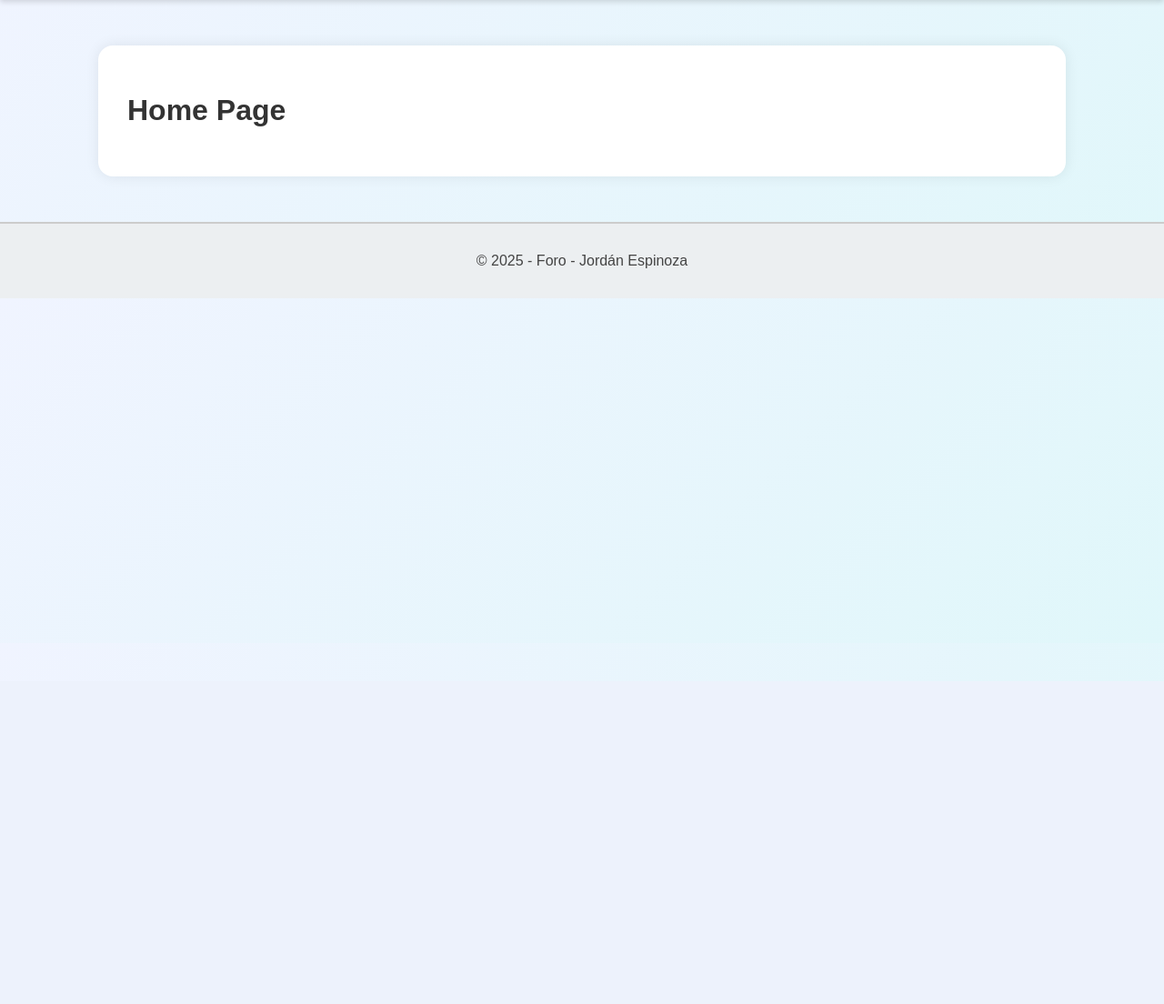
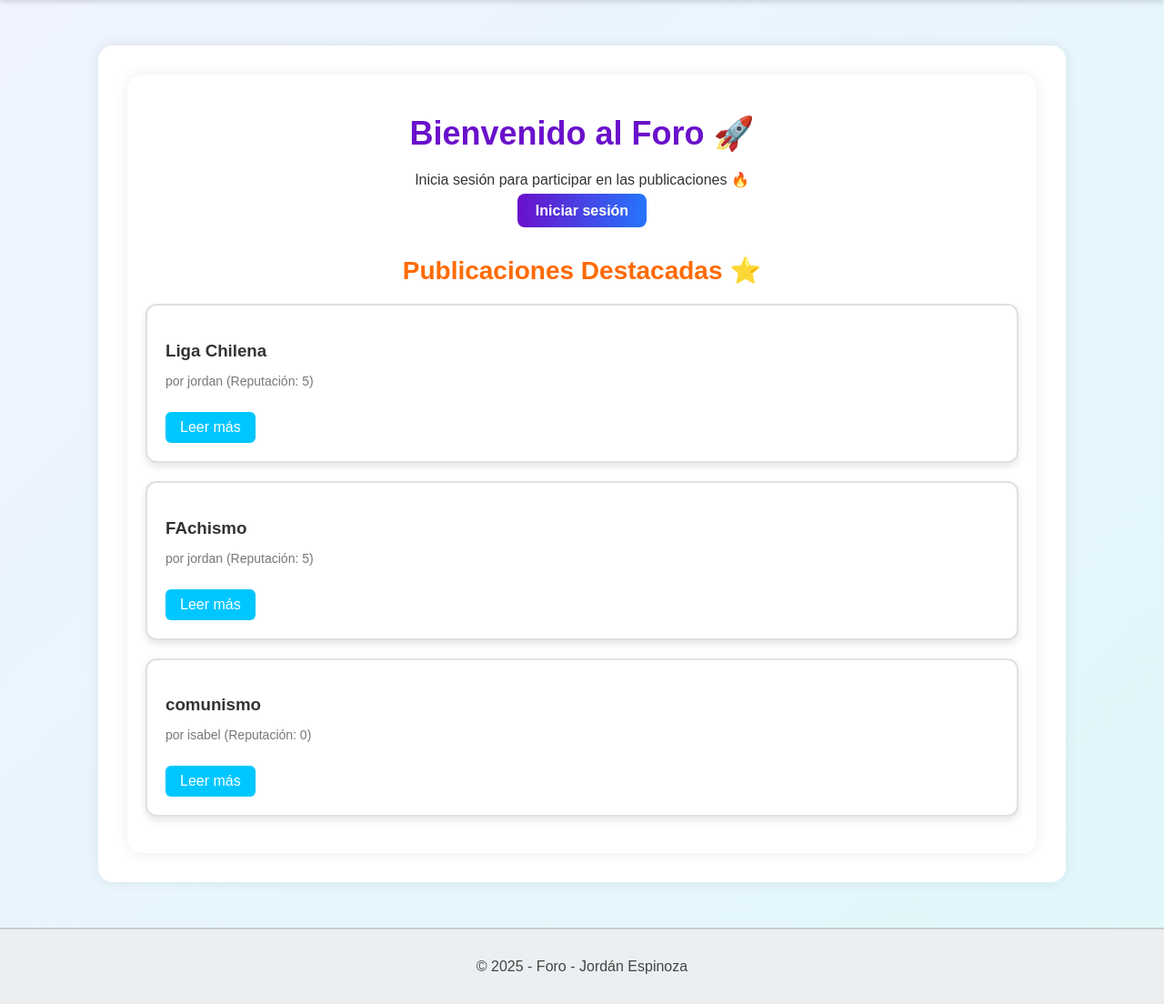
Before and after one commit to kratosjor/foro, a Django app: page /foro/ in a window 1280 px wide. Shown: the part 51-1155 px from the top of the page at 91% size. Before the commit the page ends 758 px from the top, so only its background shows below. Run offline with Django 5.2, Linux system fonts and the light colour scheme; data comes from the database, SQL or seed files in the repository.

Commit message:
home con publicaciones

```diff
--- a/foro_aplicacion/templates/foro_aplicacion/home.html
+++ b/foro_aplicacion/templates/foro_aplicacion/home.html
@@ -1,11 +1,36 @@
 {% extends "template_base.html" %}
 
 {% block body %}
-    <h1>Home Page</h1>
-    {% if user.is_authenticated and user.es_admin %}
-    <a href="{% url "lista_usuarios" %}">Ver Usuarios</a>
+<main class="home-container">
+    <h1 class="home-title">Bienvenido al Foro 🚀</h1>
+
+    {% if user.is_authenticated %}
+        <div class="user-actions">
+            <p class="welcome-message">Hola, <strong>{{ user.username }}</strong> 👋</p>
+            {% if user.es_admin %}
+                <a href="{% url "lista_usuarios" %}" class="btn-ver-usuarios">Administrar Usuarios</a>
+            {% endif %}
+        </div>
+    {% else %}
+        <div class="guest-message">
+            <p>Inicia sesión para participar en las publicaciones 🔥</p>
+            <a href="{% url 'login' %}" class="btn-login">Iniciar sesión</a>
+        </div>
     {% endif %}
 
+    <section class="publicaciones-section">
+        <h2 class="section-title">Publicaciones Destacadas ⭐</h2>
 
-
+        {% for publicacion in publicaciones %}
+            <div class="publicacion-card">
+                <h3>{{ publicacion.titulo }}</h3>
+                <p class="publicacion-autor">por {{ publicacion.usuario.username }} (Reputación: {{ publicacion.usuario.reputacion }})</p>
+                <p>{{ publicacion.contenido|truncatewords:20 }}</p>
+                <a href="{% url 'detalle_publicacion' publicacion.pk %}" class="btn-detalle">Leer más</a>
+            </div>
+        {% empty %}
+            <p>No hay publicaciones aún 😢</p>
+        {% endfor %}
+    </section>
+</main>
 {% endblock body %}
--- a/foro_aplicacion/views.py
+++ b/foro_aplicacion/views.py
@@ -17,7 +17,8 @@
 
 
 def home(request):
-    return render(request, 'foro_aplicacion/home.html')
+    publicaciones = Publicacion.objects.select_related('usuario').order_by('-usuario__reputacion','-fecha_creacion') # Obtener las últimas 5 publicaciones
+    return render(request, 'foro_aplicacion/home.html', {'publicaciones': publicaciones})
 
 
 ######################
--- a/static/css/styles.css
+++ b/static/css/styles.css
@@ -943,3 +943,82 @@
         margin-bottom: 15px;
     }
 }
+/*HOME*/
+/* Estilos Home */
+.home-container {
+    padding: 20px;
+    max-width: 1000px;
+    margin: 0 auto;
+}
+
+.home-title {
+    font-size: 36px;
+    text-align: center;
+    color: #6a11cb;
+    margin-bottom: 20px;
+}
+
+.user-actions, .guest-message {
+    text-align: center;
+    margin-bottom: 30px;
+}
+
+.btn-ver-usuarios, .btn-login {
+    background: linear-gradient(to right, #6a11cb, #2575fc);
+    padding: 10px 20px;
+    color: white;
+    border-radius: 8px;
+    text-decoration: none;
+    font-weight: bold;
+    transition: background 0.3s;
+}
+
+.btn-ver-usuarios:hover, .btn-login:hover {
+    background: linear-gradient(to right, #2575fc, #6a11cb);
+}
+
+.publicaciones-section {
+    margin-top: 40px;
+}
+
+.section-title {
+    font-size: 28px;
+    color: #ff6a00;
+    margin-bottom: 20px;
+    text-align: center;
+}
+
+.publicacion-card {
+    background: #ffffff;
+    border: 2px solid #e0e0e0;
+    border-radius: 12px;
+    padding: 20px;
+    margin-bottom: 20px;
+    box-shadow: 0 4px 8px rgba(0, 0, 0, 0.1);
+}
+
+.publicacion-card h3 {
+    color: #333;
+    margin-bottom: 10px;
+}
+
+.publicacion-autor {
+    font-size: 14px;
+    color: #777;
+    margin-bottom: 10px;
+}
+
+.btn-detalle {
+    display: inline-block;
+    margin-top: 10px;
+    background-color: #00c6ff;
+    color: #fff;
+    padding: 8px 16px;
+    border-radius: 6px;
+    text-decoration: none;
+    transition: background-color 0.3s;
+}
+
+.btn-detalle:hover {
+    background-color: #0072ff;
+}
```
